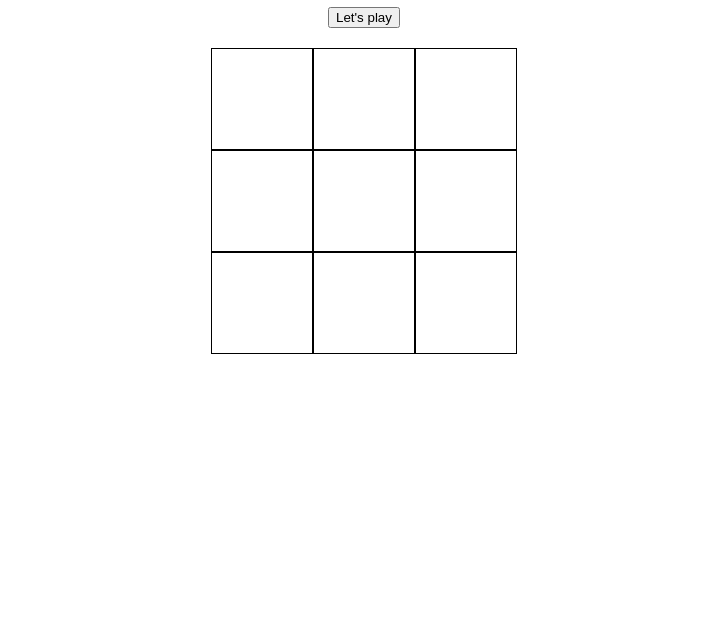
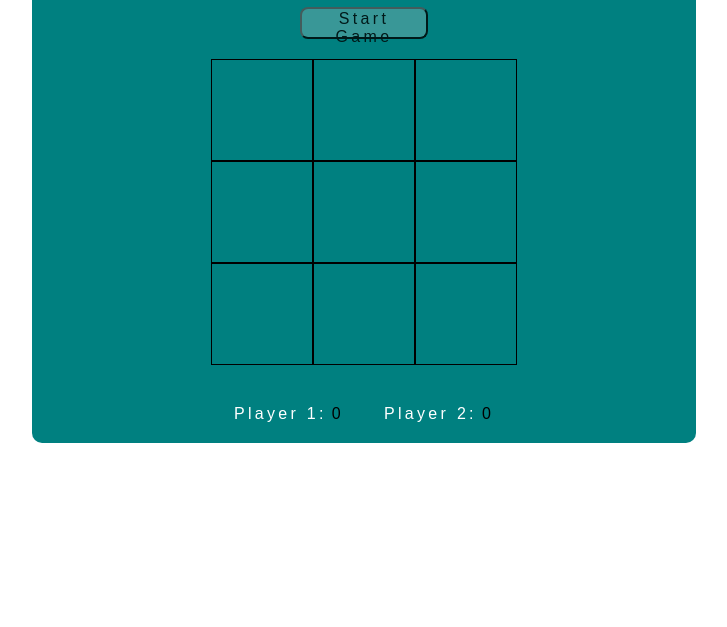
Before and after one commit to larryp89/tic-tac-toe, a plain HTML site: page index.html in a window 1280 px wide. Shown: the part 173-800 px from the top of the page, without its empty margins (276-1003 px from the left). Drawn offline with Linux system fonts and the light colour scheme.

Commit message:
final edit

```diff
--- a/index.html
+++ b/index.html
@@ -8,15 +8,25 @@
   </head>
   <body>
     <main class="main-container">
-      <h1 class="header">Welcome to Tic-Tac-Toe</h1>
-      <button class="new-game">Let's play</button>
+      <h1 class="header">Tic-Tac-Toe</h1>
+      <button class="new-game">Start Game</button>
       <section class="main-board">
         <dialog id="playerDetailsDialog">
           <form method="dialog">
             <label for="player1">Player 1 Name:</label>
-            <input type="text" id="player1" name="player1" placeholder="player 1" />
+            <input
+              type="text"
+              id="player1"
+              name="player1"
+              placeholder="player 1"
+            />
             <label for="player2">Player 2 Name:</label>
-            <input type="text" id="player2" name="player2" placeholder="player 2" />
+            <input
+              type="text"
+              id="player2"
+              name="player2"
+              placeholder="player 2"
+            />
             <button type="submit">Start Game</button>
           </form>
         </dialog>
@@ -30,6 +40,16 @@
         <div class="cell" data-index="7"></div>
         <div class="cell" data-index="8"></div>
       </section>
+      <div class="scoreboard">
+        <div class="p1-card">
+          <div class="p1-name">Player 1:</div>
+          <span class="p1-score">0</span>
+        </div>
+        <div class="p2-card">
+          <div class="p2-name">Player 2:</div>
+          <span class="p2-score">0</span>
+        </div>
+      </div>
     </main>
     <script src="main.js"></script>
   </body>
--- a/main.js
+++ b/main.js
@@ -66,6 +66,7 @@ const gameFlow = (function () {
     gameON = true;
     gameBoard.resetBoard();
     UI_manager.resetBoard();
+    UI_manager.updateNames(player1.name, player2.name);
   };
 
   const playAgain = function () {
@@ -93,12 +94,15 @@ const gameFlow = (function () {
       if (gameBoard.checkWinner()) {
         console.log(`${currentPlayer.name} wins!`);
         updateScore(currentPlayer);
+        UI_manager.updateScore(currentPlayer)
         gameON = false;
         UI_manager.togglePlaybutton();
+        switchPlayers()
       } else if (gameBoard.isDraw()) {
         console.log("It's a draw");
         gameON = false;
         UI_manager.togglePlaybutton();
+        switchPlayers()
       } else {
         switchPlayers();
         // UI_manager.updateTurnIndicator(currentPlayer);
@@ -194,6 +198,23 @@ const UI_manager = (function () {
     }
   };
 
+  const updateNames = function (player1, player2) {
+    const p1Name = document.querySelector(".p1-name");
+    const p2Name = document.querySelector(".p2-name");
+    p1Name.textContent = `${player1}:`;
+    p2Name.textContent = `${player2}`;
+  };
+
+  const updateScore = function (player) {
+    const p1Score = document.querySelector(".p1-score");
+    const p2Score = document.querySelector(".p2-score");
+    if (player.symbol === "X") {
+      p1Score.textContent = player.score;
+    } else {
+      p2Score.textContent = player.score;
+    }
+  };
+
   return {
     bindCellEvents,
     updateUI: updateCell,
@@ -202,6 +223,8 @@ const UI_manager = (function () {
     getPlayerDetails,
     resetBoard,
     togglePlaybutton,
+    updateNames,
+    updateScore,
   };
 })();
 
--- a/styles.css
+++ b/styles.css
@@ -1,11 +1,20 @@
+*{
+  font-family:fantasy;
+  letter-spacing: 0.3cap;
+}
+
 .main-container {
   display: flex;
   flex-direction: column;
   align-items: center;
-  margin: 100px;
+  justify-content: center;
+  margin: 100px 300px;
+  background-color: teal;
+  border-radius: 10px;
 }
 
 .header {
+
 }
 
 .main-board {
@@ -13,10 +22,49 @@
   display: grid;
   grid-template-columns: 1fr 1fr 1fr;
   grid-template-rows: 1fr 1fr 1fr;
+  background: white;
 }
+
 
 .cell {
   border: 1px solid black;
   width: 100px;
   height: 100px;
+  font-size: 80px;
+  text-align: center;
+  background-color: teal;
+  display: flex;
+  align-items: center;
+  justify-content: center;
+  color: white
 }
+
+.new-game {
+  width: 8rem;
+  height: 2rem;
+  background-color: rgb(72, 157, 157);
+  opacity: 0.8;
+  border-radius: 8px;
+  font-size: 16px;
+}
+
+.new-game:hover {
+  background-color: white;
+  cursor: pointer;
+}
+
+.scoreboard{
+  display: flex;
+  border-radius: 8px;
+  }
+
+.p1-card, .p2-card{
+  display: flex;
+  margin: 20px;
+}
+
+.p1-name, .p2-name{
+  margin-right: 5px;
+  color: white;
+  font-weight: lighter;
+}
```
